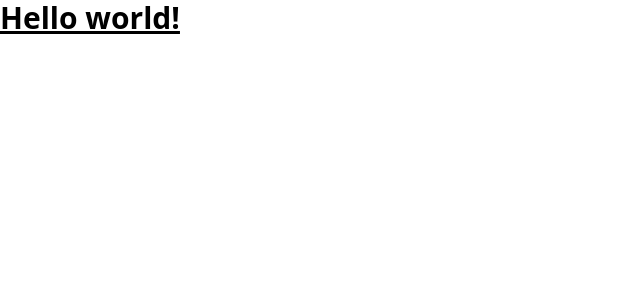
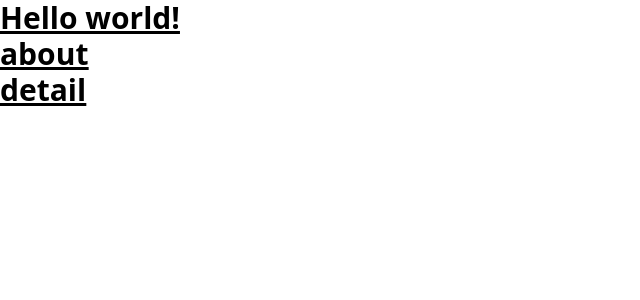
Before and after one commit to sky172839465/vite-spa-template, a React (Vite) app: page / in a window 1280 px wide. Shown: the top 300 px of the page, without its empty margins (0-640 px from the left). Built offline with nearby package versions, Linux system fonts and the light colour scheme.

Commit message:
feat: add dynamic pages router

```diff
--- a/package.json
+++ b/package.json
@@ -1,5 +1,5 @@
 {
-  "name": "vite-mpa-template",
+  "name": "vite-spa-template",
   "private": true,
   "version": "0.0.0",
   "type": "module",
--- a/src/App.jsx
+++ /dev/null
@@ -1,7 +0,0 @@
-const App = () => (
-  <h1 className='text-3xl font-bold underline'>
-    Hello world!
-  </h1>
-)
-
-export default App
--- a/src/components/Router/index.jsx
+++ b/src/components/Router/index.jsx
@@ -1,19 +1,41 @@
+import { Suspense, lazy } from 'react'
 import {
   createBrowserRouter,
   RouterProvider
 } from 'react-router-dom'
+import { isEmpty } from 'lodash-es'
 import ErrorElement from './ErrorElement.jsx'
 
-const withErrorElement = (routes) => routes.map((route) => ({
-  ...route,
-  errorElement: <ErrorElement />
-}))
+const pages = import.meta.glob('../../pages/*.jsx')
 
-const Router = (props) => {
-  const { routes } = props
+const dynamicRoutes = Object.entries(pages).map(([path, page]) => {
+  const componentName = path.split('/').pop().replace(/.jsx$/, '')
+  const routePath = componentName === 'Home' ? '/' : `/${componentName.toLowerCase()}`
+  const Component = lazy(page)
+  return {
+    path: routePath,
+    element: <Component />
+  }
+})
+
+const withErrorElement = (routes) => routes.map(({ children, ...route }) => (
+  {
+    ...route,
+    ...(!isEmpty(children) && { children: withErrorElement(children) }),
+    errorElement: <ErrorElement />
+  }
+))
+
+const routes = withErrorElement([
+  ...dynamicRoutes
+])
+
+const Router = () => {
   const router = createBrowserRouter(withErrorElement(routes))
   return (
-    <RouterProvider router={router} />
+    <Suspense fallback={<div>Loading...</div>}>
+      <RouterProvider router={router} />
+    </Suspense>
   )
 }
 
--- a/src/About.jsx
+++ b/src/pages/About.jsx
@@ -1,6 +1,10 @@
+import { Link } from 'react-router-dom'
+
 const About = () => (
   <h1 className='text-3xl font-bold underline'>
     Hello About!
+    <br />
+    <Link to='/'>home</Link>
   </h1>
 )
 
--- /dev/null
+++ b/src/pages/Detail.jsx
@@ -0,0 +1,11 @@
+import { Link } from 'react-router-dom'
+
+const Detail = () => (
+  <h1 className='text-3xl font-bold underline'>
+    Hello Detail!
+    <br />
+    <Link to='/'>home</Link>
+  </h1>
+)
+
+export default Detail
--- /dev/null
+++ b/src/pages/Home.jsx
@@ -0,0 +1,13 @@
+import { Link } from 'react-router-dom'
+
+const Home = () => (
+  <h1 className='text-3xl font-bold underline'>
+    Hello world!
+    <br />
+    <Link to='/about'>about</Link>
+    <br />
+    <Link to='/detail'>detail</Link>
+  </h1>
+)
+
+export default Home
--- a/src/sub/Sub.jsx
+++ /dev/null
@@ -1,7 +0,0 @@
-const Sub = () => (
-  <h1 className='text-3xl font-bold underline'>
-    Hello Sub!
-  </h1>
-)
-
-export default Sub
--- a/src/sub/index.jsx
+++ /dev/null
@@ -1,10 +0,0 @@
-import React from 'react'
-import ReactDOM from 'react-dom/client'
-import Sub from './Sub.jsx'
-import '../index.css'
-
-ReactDOM.createRoot(document.getElementById('root')).render(
-  <React.StrictMode>
-    <Sub />
-  </React.StrictMode>
-)
--- a/vite.config.js
+++ b/vite.config.js
@@ -1,4 +1,3 @@
-import fs from 'fs'
 import { resolve } from 'path'
 import { defineConfig } from 'vite'
 import react from '@vitejs/plugin-react-swc'
@@ -6,17 +5,6 @@ import react from '@vitejs/plugin-react-swc'
 const root = resolve(__dirname, 'src')
 const outDir = resolve(__dirname, 'dist')
 const endpointFileName = 'index.html'
-const endpointMap = fs
-  .readdirSync('src', { withFileTypes: true })
-  .filter((item) => item.isDirectory() && (item.name !== 'assets'))
-  .reduce((mapper, item) => {
-    const folderName = item.name
-    const newMapper = {
-      ...mapper,
-      [folderName]: resolve(root, folderName, endpointFileName)
-    }
-    return newMapper
-  }, {})
 
 // https://vitejs.dev/config/
 export default defineConfig({
@@ -27,9 +15,13 @@ export default defineConfig({
     emptyOutDir: true,
     rollupOptions: {
       input: {
-        main: resolve(root, endpointFileName),
-        ...endpointMap
+        main: resolve(root, endpointFileName)
       }
+    }
+  },
+  resolve: {
+    alias: {
+      '@': root
     }
   }
 })
```
Also changed, not shown: src/index.jsx (+2 -15 lines), src/sub/index.html (deleted, +0 -12 lines), 1 other file (tests, documents, lock files or other folders).
